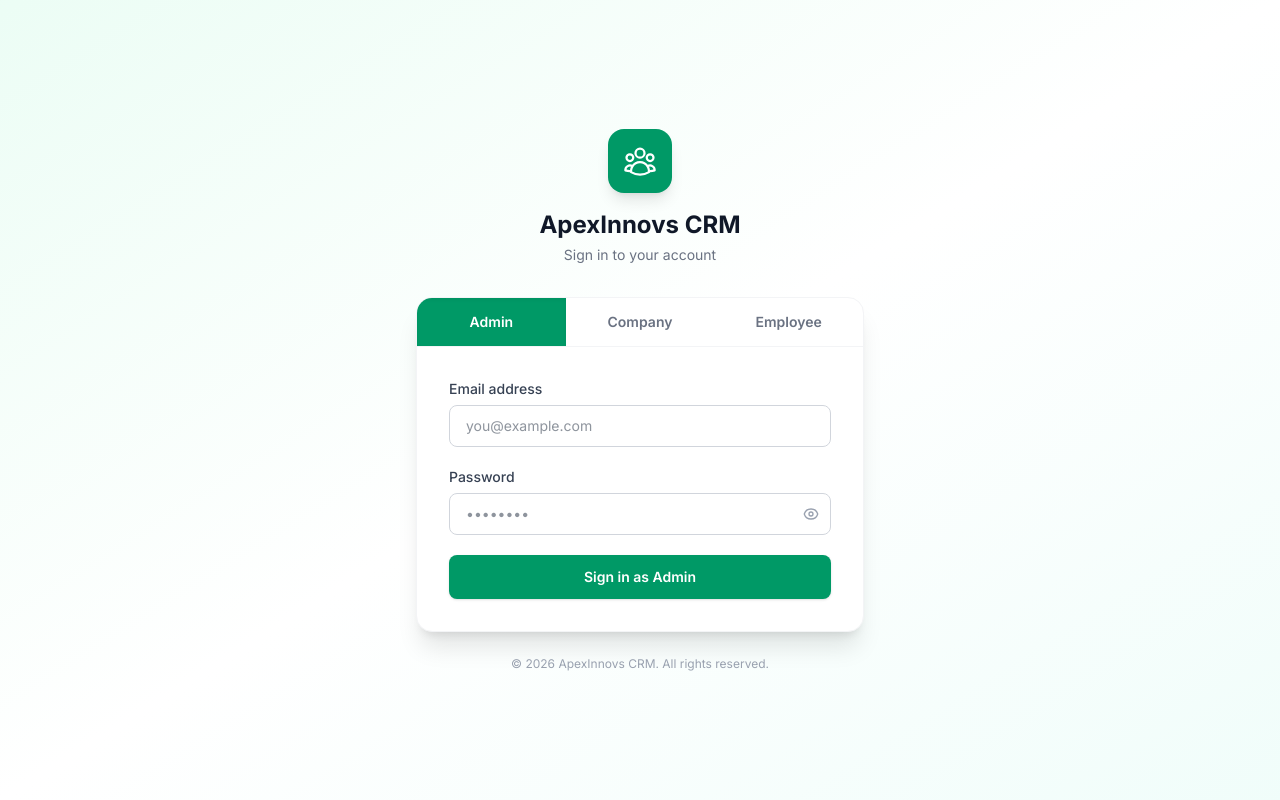
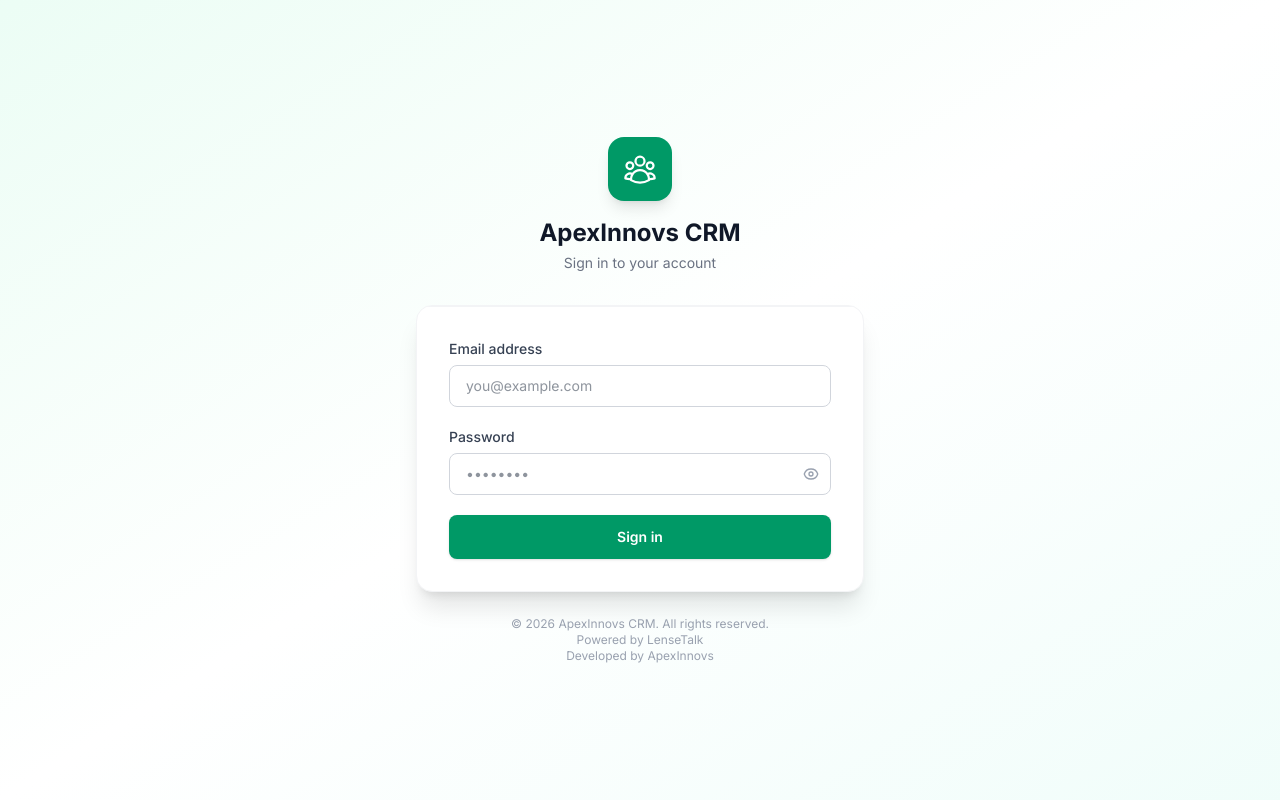
Before and after one commit to ApexInnovs/crmfe, a React (Vite) app: page /login in a window 1280 px wide. Built offline with nearby package versions, Linux system fonts and the light colour scheme.

Commit message:
Update LoginPage default login type and enhance footer; add employee limit modal in CompanyEmployees

```diff
--- a/src/page/common/LoginPage.jsx
+++ b/src/page/common/LoginPage.jsx
@@ -3,7 +3,7 @@
 import { useAuth } from '../../context/AuthContext';
 
 const LoginPage = () => {
-  const [loginType, setLoginType] = useState('admin');
+  const [loginType, setLoginType] = useState('company');
   const [email, setEmail] = useState('');
   const [password, setPassword] = useState('');
   const [loading, setLoading] = useState(false);
@@ -29,9 +29,9 @@
   };
 
   const tabs = [
-    { id: 'admin', label: 'Admin' },
-    { id: 'company', label: 'Company' },
-    { id: 'employee', label: 'Employee' },
+    // { id: 'admin', label: 'Admin' },
+    // { id: 'company', label: 'Company' },
+    // { id: 'employee', label: 'Employee' },
   ];
 
   return (
@@ -130,13 +130,17 @@
                   </svg>
                   Signing in...
                 </>
-              ) : `Sign in as ${loginType === 'admin' ? 'Admin' : loginType === 'company' ? 'Company' : 'Employee'}`}
+              // ) : `Sign in as ${loginType === 'admin' ? 'Admin' : loginType === 'company' ? 'Company' : 'Employee'}`}
+              ) : `Sign in`}
+
             </button>
           </form>
         </div>
 
         <p className="text-center text-xs text-gray-400 mt-6">
-          &copy; {new Date().getFullYear()} ApexInnovs CRM. All rights reserved.
+          &copy; {new Date().getFullYear()} ApexInnovs CRM. All rights reserved.<br />
+          <span className="block">Powered by LenseTalk</span>
+          <span className="block">Developed by ApexInnovs</span>
         </p>
       </div>
     </div>
--- a/src/page/company/CompanyEmployees.jsx
+++ b/src/page/company/CompanyEmployees.jsx
@@ -118,6 +118,7 @@
   const [confirmModalOpen, setConfirmModalOpen] = useState(false);
   const [editData, setEditData] = useState(null);
   const [rowToToggle, setRowToToggle] = useState(null);
+  const [limitModalOpen, setLimitModalOpen] = useState(false);
 
   const initialFields = { name: '', email: '', phone: '', role: '', password: '', confirmPassword: '' };
   const [modalFields, setModalFields] = useState(initialFields);
@@ -182,6 +183,14 @@
   };
 
   const handleAdd = () => {
+    if (loading) {
+      alert('Please wait, employee data is still loading.');
+      return;
+    }
+    if (values.length >= 2) {
+      setLimitModalOpen(true);
+      return;
+    }
     setEditData(null);
     setModalFields(initialFields);
     loadSelectData();
@@ -299,7 +308,7 @@
     <div className="p-2">
       <PageHeader
         title="Employees"
-        actions={<AddButton onAdd={handleAdd} addLabel="Add Employee" />}
+        actions={<AddButton onAdd={handleAdd} addLabel="Add Employee" disabled={loading} />}
         searchKeys={["name", "email"]}
         searchKey={searchKey}
         searchText={searchText}
@@ -431,6 +440,29 @@
         )}
       </Modal>
 
+      {/* Employee Limit Modal */}
+      <Modal
+        isOpen={limitModalOpen}
+        onClose={() => setLimitModalOpen(false)}
+        title="Employee Limit Reached"
+        footer={
+          <div className="flex justify-end">
+            <button
+              type="button"
+              className="px-5 py-2.5 text-sm font-medium text-white bg-emerald-600 rounded-lg hover:bg-emerald-700 transition-all shadow-sm"
+              onClick={() => setLimitModalOpen(false)}
+            >
+              OK
+            </button>
+          </div>
+        }
+      >
+        <div className="py-2 text-center text-gray-700">
+          You have reached the employee limit for your company.<br />
+          Please buy more credits and contact the developer to add more employees.
+        </div>
+      </Modal>
+
       <ConfirmDialog
         isOpen={confirmModalOpen}
         onClose={() => {
```
